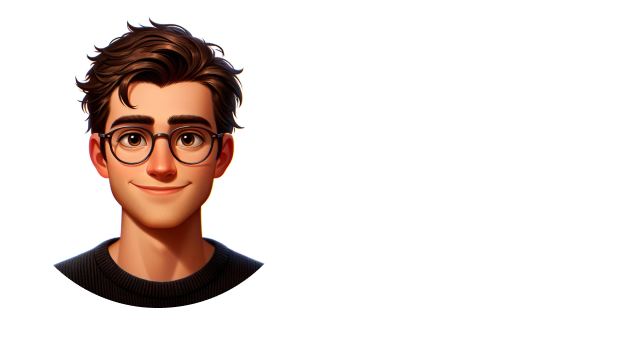
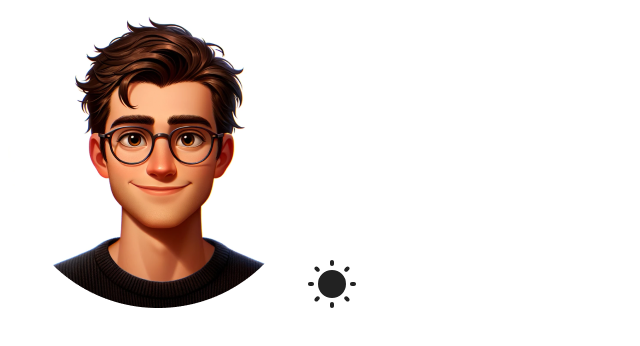
Before and after one commit to ProximaD/myportfolio, a React (Vite) app: page / in a window 1280 px wide. Shown: the top 346 px of the page, without its empty margins (0-640 px from the left). Built offline with nearby package versions, Linux system fonts and the light colour scheme.

Commit message:
Added Sun themeIcon

```diff
--- a/src/sections/Hero/Hero.jsx
+++ b/src/sections/Hero/Hero.jsx
@@ -1,10 +1,22 @@
 import styles from './HeroStyles.module.css';
 import heroImg from '../../assets/hero-img.png';
+import themeIcon from '../../assets/sun.svg';
 
 function Hero() {
   return <section id="hero">
-    <div>
-      <img className={styles.hero} src={heroImg} alt="Profile picture of Sandra Lavenda" />
+    <div className={styles.colorModeContainer}>
+      <img
+      className={styles.hero}
+      src={heroImg} a
+      lt="Profile picture of Sandra Lavenda"
+      />
+
+      <img
+      className={styles.colorMode}
+      src={themeIcon}
+      alt="Color mode icon"
+      />
+
     </div>
   </section>;
 }
```
